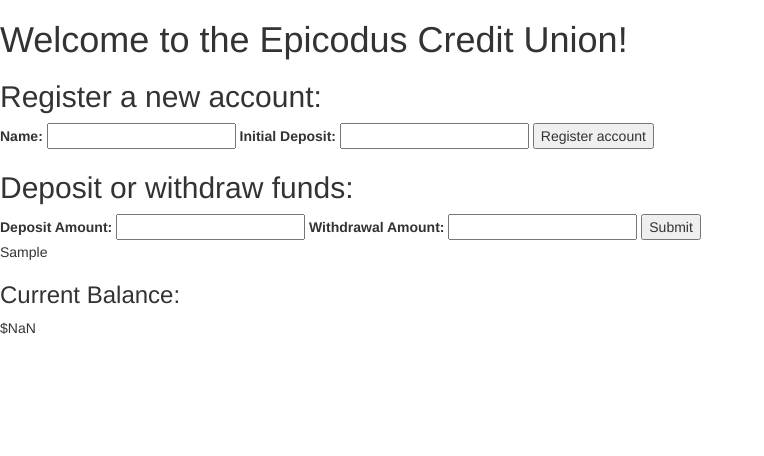
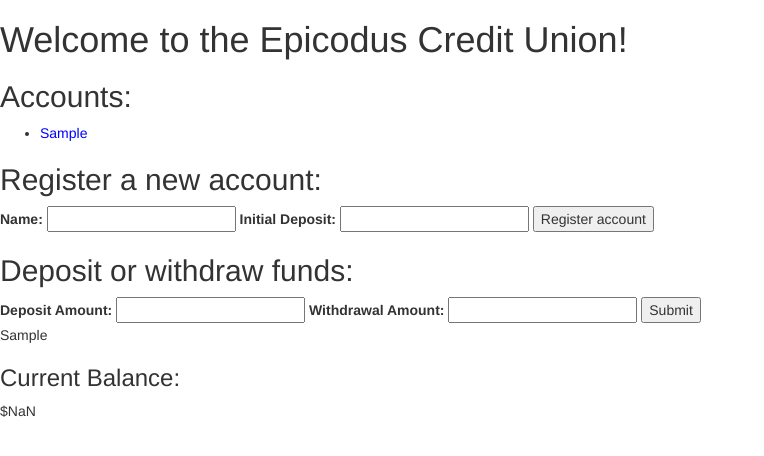
Before and after one commit to ptown-epicodus/bank-account, a plain HTML site: page index.html in a window 1280 px wide. Both pictures are taken after typing "Sample", "Sample" into the empty fields and a click on the button "Register account". Shown: the whole page, without its empty margins (0-764 px from the left). Drawn offline with Linux system fonts and the light colour scheme.

Commit message:
Add support for multiple bank accounts

```diff
--- a/css/styles.css
+++ b/css/styles.css
@@ -0,0 +1,8 @@
+.account {
+  cursor: pointer;
+  color: blue;
+}
+
+.account:hover {
+  text-decoration: underline;
+}
--- a/index.html
+++ b/index.html
@@ -9,6 +9,11 @@
   </head>
   <body>
     <h1>Welcome to the Epicodus Credit Union!</h1>
+    <div id="show-accounts">
+      <h2>Accounts:</h2>
+      <ul>
+      </ul>
+    </div>
     <div id="account-registration">
       <h2>Register a new account:</h2>
       <form id="new-bank-account">
--- a/js/scripts.js
+++ b/js/scripts.js
@@ -1,4 +1,6 @@
 // Business logic
+var accounts = [];
+
 function BankAccount(name, deposit) {
   this.customerName = name;
   this.balance = deposit;
@@ -40,6 +42,7 @@ var validateNumber = function(value) {
   return false;
 };
 
+var i = 0;
 $(document).ready(function() {
   $("form#new-bank-account").submit(function(event) {
     event.preventDefault();
@@ -48,9 +51,22 @@ $(document).ready(function() {
     var inputtedDeposit = parseFloat($("#new-deposit").val());
 
     currentAccount = new BankAccount(inputtedName, inputtedDeposit);
+    accounts.push(currentAccount);
 
     resetFields("form#new-bank-account");
     displayAccount(currentAccount);
+
+    var addedAccount = currentAccount;
+    $("#show-accounts ul").append("<li id='account" + i + "'><span class='account'>" + currentAccount.customerName + "</span></li>");
+    i++;
+    $("#show-accounts li").last().click(function() {
+      var index = parseInt(this.id.match(/[0-9]+/)[0]);
+
+      resetFields("form#new-bank-account");
+      resetFields("form#edit-bank-account");
+      currentAccount = accounts[index];
+      displayAccount(currentAccount);
+    });
   });
 
   $("form#edit-bank-account").submit(function(event) {
```
Also changed, not shown: 1 other file.
